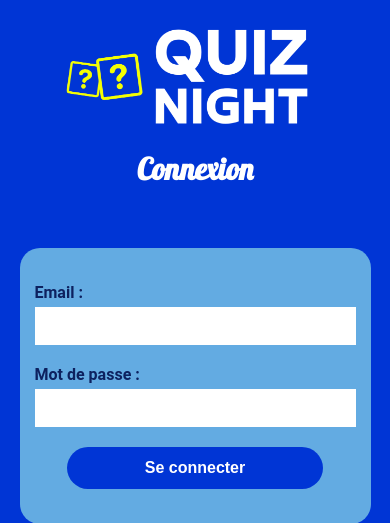
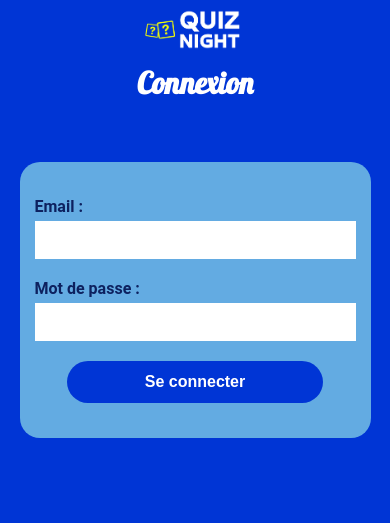
Before and after one commit to esteban-genty/quiznight, a PHP site: page /connexion.php in a window 390 px wide. Shown: the top 523 px of the page. Run offline with PHP 8.4, Linux system fonts and the light colour scheme.

Commit message:
liè BDD , responsive , classe Database et Auth pour login

```diff
--- a/connexion.php
+++ b/connexion.php
@@ -30,7 +30,10 @@ if ($_SERVER['REQUEST_METHOD'] === 'POST') {
 <body>
 <?php require_once(__DIR__ . '/structure/header.php'); ?>
     <main>
-    <img src="assets/quiznight.png" alt="lolo">
+        <section class="sectionimg">
+        <img src="assets/quiznight.png" alt="lolo">
+        </section>
+
     <h1>Connexion</h1>
         <section class="formsection">
 
@@ -50,6 +53,7 @@ if ($_SERVER['REQUEST_METHOD'] === 'POST') {
                 <?php endif; ?>
             </form>
         </section>
+
     </main>
     <?php require_once(__DIR__ . '/structure/footer.php'); ?>
 </body>
--- a/styles/connexion.css
+++ b/styles/connexion.css
@@ -110,7 +110,8 @@ input:focus {
 }
 
 img {
-    height: 140px;
+    width: 30%;
+    height: auto;
 }
 
 /* Responsive */
```
